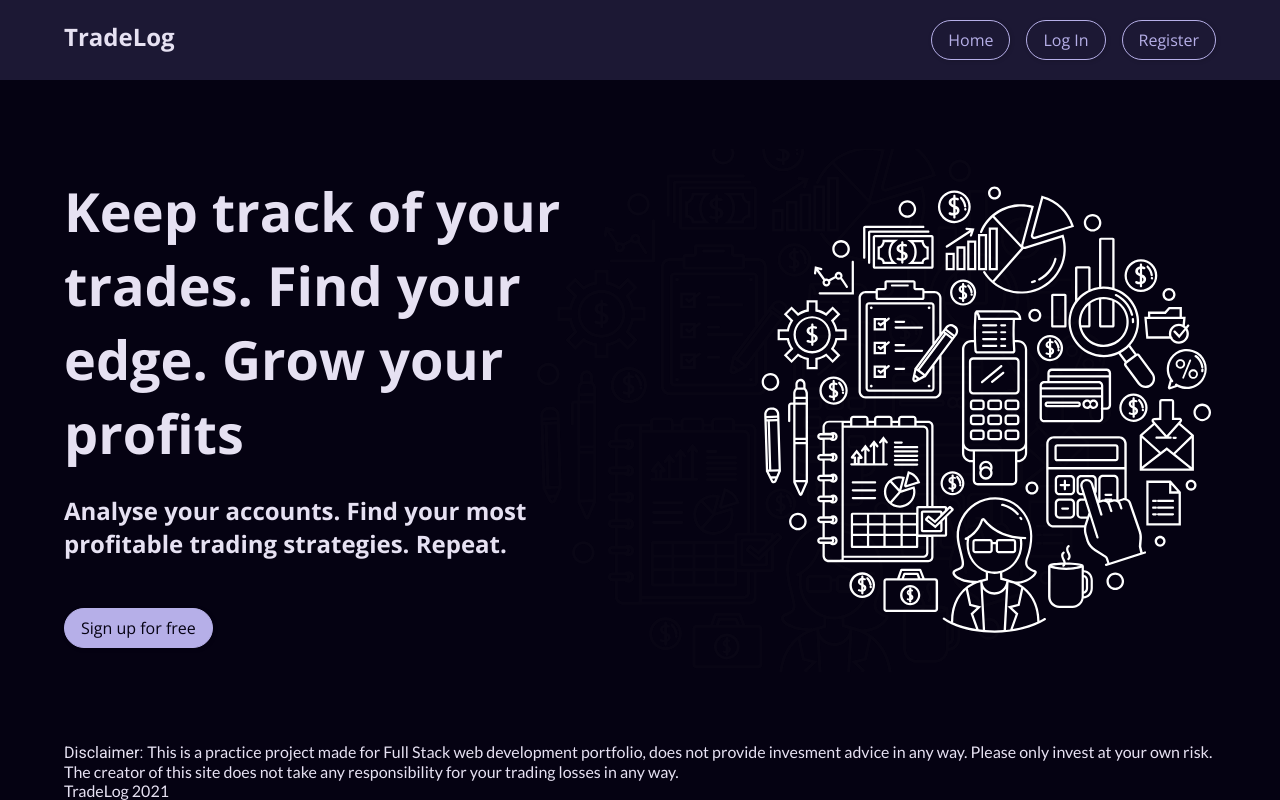
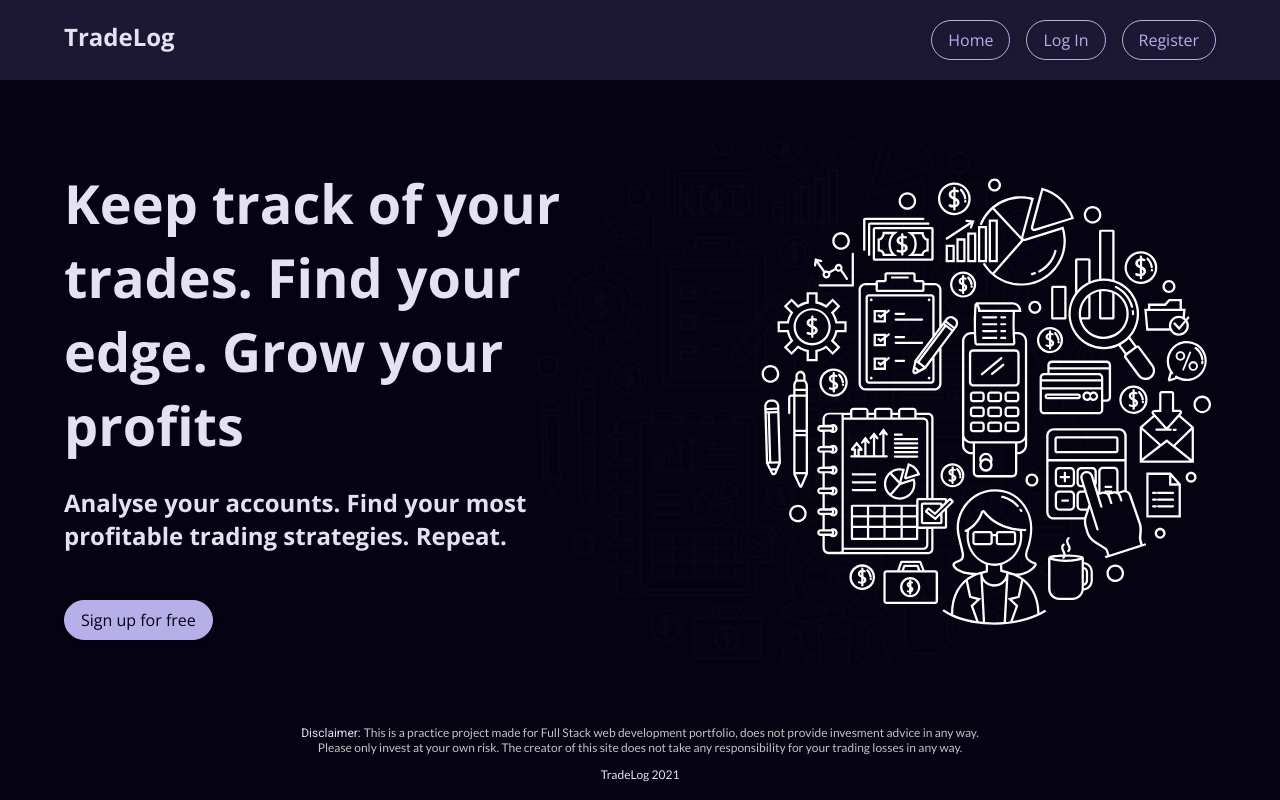
Before and after one commit to topsmart20/trading_frontend_reactjs, a React (Create React App) app: page / in a window 1280 px wide. Built offline with nearby package versions, Linux system fonts and the light colour scheme.

Commit message:
add footer to the landing page

```diff
--- a/src/Pages/Shared/Footer.jsx
+++ b/src/Pages/Shared/Footer.jsx
@@ -2,13 +2,13 @@ import React from 'react';
 
 const Footer = () => {
   return (
-    <footer className='footer container'>
+    <footer className='footer'>
       <p className='footer__disclaimer'>
-        <span className='footer__disclaimer--tag'>Disclaimer: </span>
+        <span className='footer__disclaimer__tag'>Disclaimer: </span>
         This is a practice project made for Full Stack web development
         portfolio, does not provide invesment advice in any way. Please only
         invest at your own risk. The creator of this site does not take any
-        responsibility for your trading losses in any way.{' '}
+        responsibility for your trading losses in any way.
       </p>
       <p className='footer__trademark'>TradeLog 2021</p>
     </footer>
--- a/src/Styles/Components/_footer.scss
+++ b/src/Styles/Components/_footer.scss
@@ -0,0 +1,20 @@
+.footer {
+  display: flex;
+  flex-direction: column;
+  width: 60%;
+  margin: 0 auto;
+  text-align: center;
+
+  &__disclaimer{
+    font-size: $font-size-small;
+    color: $color-grey-light;
+    margin-bottom: 1.2rem;
+  }
+
+  &__trademark {
+    margin-bottom: 1.8rem;
+    color: $color-off-white;
+    font-size: 1.2rem;
+  }
+
+}
--- a/src/Styles/main.scss
+++ b/src/Styles/main.scss
@@ -6,4 +6,5 @@
 @import './Components/nav';
 @import './Components/buttons';
 
-@import './Pages/_landing';
+@import './Pages/landing';
+@import './Components/footer';
```
Also changed, not shown: 1 other file (tests, documents, lock files or other folders).
